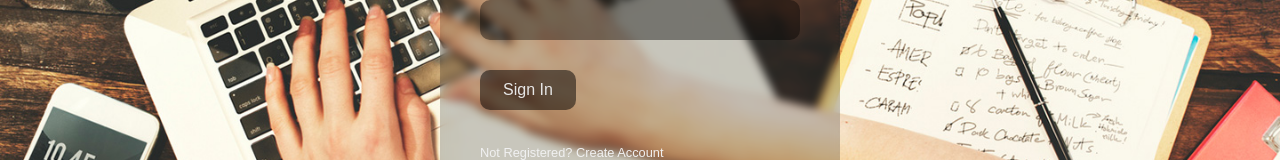
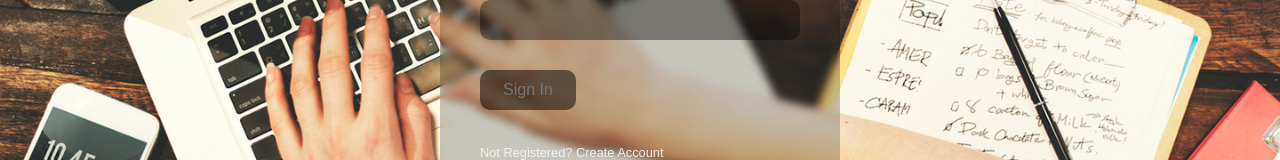
Before and after one commit to galvanitic/No-Pad, a React (Create React App) app in the folder front-end/: page /login in a window 1280 px wide. Shown: the part 391-551 px from the top of the page. Built offline with nearby package versions, Linux system fonts and the light colour scheme.

Commit message:
Provide new authentication pattern and some other minor tweaks

```diff
--- a/front-end/package.json
+++ b/front-end/package.json
@@ -11,7 +11,6 @@
     "@testing-library/jest-dom": "^4.2.4",
     "@testing-library/react": "^9.4.1",
     "@testing-library/user-event": "^7.2.1",
-    "bcrypt": "^4.0.1",
     "bcryptjs": "^2.4.3",
     "font-awesome": "^4.7.0",
     "jquery": "^3.4.1",
--- a/front-end/src/Router.js
+++ b/front-end/src/Router.js
@@ -1,83 +1,60 @@
-import React, { useState, useEffect } from 'react';
+import React, { useState, useCallback } from 'react';
 import { Switch, Route, Redirect } from "react-router";
 import LogIn from './components/LogIn';
 import Dashboard from './components/Dashboard';
 
-import data from './database/database.json';
-
-var bcrypt = require('bcryptjs');
-
-var AuthService_data = {
-  isAuthenticated: false,
-}
-
-const AuthService = (login_submitted, email, password) => {
-
-  if (login_submitted) {
-    const user_data = data[email];
-    console.log("User Password_Encrypted: " + user_data.password_encrypted);
-
-    // Load hash from database
-    bcrypt.compare(password, user_data.password_encrypted, function(err, res) {
-      console.log("Auth: " + res);
-      if (res) {
-        AuthService_data.isAuthenticated = true;
-      } else if (!res) {
-        AuthService_data.isAuthenticated = false;
-      }
-    });
-
-  } else {
-    // Tell user that login form is NOT SUBMITTED
-  }
-
-
-}
-
-const checkAuth = () => {
-  return true;
-}
-
-const ProtectedRoute = ({component: Component, ...rest}) => {
-  return(
-    <Route
-    {...rest}
-    render = {(props) => (checkAuth()
-      ? <Component {...props} />
-      : <Redirect to="/login" />
-    )}
-    />
-  )
-}
+import { getUserByEmail, isUserPasswordCorrect } from './database/db_utils'
 
 const Router = () => {
 
-  const [email, setEmail] = useState("");
-  const [password, setPassword] = useState("");
-  const [login_submitted, setLogin_submitted] = useState(false);
+  // user will be replaced by user object from db in the checkLogin function below
+  // Using the entire user object as a value for your components means you don't need to look up database info very often
+  const [user, setUser] = useState(null)
+  const [isAuthorized, setIsAuthorized] = useState(false)
+  const [isEmailWrong, setIsEmailWrong] = useState(false)
+  const [isPasswordWrong, setIsPasswordWrong] = useState(false)
 
-  // useEffect(() => {
-  //   AuthService(login_submitted, email, password);
-  //   console.log("login_submitted: " + login_submitted);
-  // },[login_submitted]);
+  // useCallback creates a function that you can use normally,
+  // but it is optimized for when you want to define a function inside a React component using state values/setters
+  // There is another example with more explanation in the Login component
+  const checkLogin = useCallback((email, password) => {
+    // If they are re-attempting login, just clear these login errors:
+    setIsEmailWrong(false)
+    setIsPasswordWrong(false)
 
-  if (login_submitted) {
-    AuthService(login_submitted, email, password);
-    console.log("login_submitted: " + login_submitted);
-  }
+    const existingUser = getUserByEmail(email)
+
+    // getUserByEmail returns undefined if no user was found
+    if(!existingUser){
+      setIsEmailWrong(true)
+      return
+    }
+
+    //this is where the bycrpt comparison happens
+    if(!isUserPasswordCorrect(existingUser, password)){
+      setIsPasswordWrong(true)
+      return
+    }
+
+    // function only gets to this point if user exists and password is correct
+    setIsAuthorized(true)
+    setUser(existingUser)
+  }, [setIsEmailWrong, setIsPasswordWrong, setIsAuthorized, setUser])
 
   return(
     <Switch>
       <Route path="/login">
         <LogIn
-        email={email}       setEmail={setEmail}
-        password={password} setPassword={setPassword}
-                            setLogin_submitted={setLogin_submitted}/>
+          checkLogin={checkLogin}
+          isAuthorized={isAuthorized}
+          isEmailWrong={isEmailWrong}
+          isPasswordWrong={isPasswordWrong}
+        />
       </Route>
-      <ProtectedRoute path="/dash">
-        <Dashboard email={email}/>
-      </ProtectedRoute>
-
+      {!isAuthorized && <Redirect to="/login"/>}
+      <Route path="/dash">
+        <Dashboard user={user}/>
+      </Route>
       <Redirect path="*" to="/login"/>
     </Switch>
   )
--- a/front-end/src/components/Dashboard.js
+++ b/front-end/src/components/Dashboard.js
@@ -5,16 +5,17 @@ import Overview from './Overview';
 // import '../manage';
 import '../style/style-dashboard.css';
 
-const Dashboard = ( { email } ) => {
+const Dashboard = ( { user } ) => {
 
+  // Removed <body> since there is already a body in the root HTML document
   return(
-    <body>
-      <SideNav className='sidenav' email={email}/>
+    <>
+      <SideNav className='sidenav' user={user}/>
       <div className='grid-container'>
-        <Overview className='Overview' email={email}/>
+        <Overview className='Overview' user={user}/>
         <Note className='Note' />
       </div>
-    </body>
+    </>
   )
 
 }
--- a/front-end/src/components/LogIn.js
+++ b/front-end/src/components/LogIn.js
@@ -1,10 +1,18 @@
-import React, { useState } from 'react';
+import React, { useState, useEffect, useCallback } from 'react';
 import { Redirect } from 'react-router-dom'
 import '../style/style-login.css'
 
-const LogIn = ({ email, setEmail, password, setPassword, setLogin_submitted }) => {
+const LogIn = ({
+  checkLogin,
+  isAuthorized,
+  isEmailWrong,
+  isPasswordWrong
+}) => {
 
-  const [hasSubmitted, setHasSubmitted] = useState(false);
+  // now that we have the checkLogin function, the email and password states can live here
+  const [email, setEmail] = useState("")
+  const [password, setPassword] = useState("")
+  const [isInputFilled, setIsInputFilled] = useState(false)
 
   const handleEmailChange = (e) => {
     const newEmail = e.target.value;
@@ -18,18 +26,32 @@ const LogIn = ({ email, setEmail, password, setPassword, setLogin_submitted }) =
     setPassword(newPassword);
   }
 
-  const handleButtonClick = (e) => {
+  // useCallback creates a special React function that keeps itself from being redefined inside the component more than needed
+  // It updates its interval values only if email, password, isInputFilled, or checkLogin change, its only "dependencies"
+  // It works like a normal function, just not one that has to be completely redefined everytime LogIn re-renders
+  const handleButtonClick = useCallback((e) => {
     e.preventDefault();
-    setHasSubmitted(true);
-    setLogin_submitted(true);
+    if(isInputFilled){
+      checkLogin(email, password)
+    }
+  }, [email, password, isInputFilled, checkLogin])
+
+  // useEffect looks like useCallback, but instead of a creating a function for you to call,
+  // it runs the function inside automatically any time one of its "dependencies" changes.
+  // The "dependencies" are [email, password, setIsInputFilled],
+  // so anytime the user changes the email or password, it evaluates whether either is empty
+  useEffect(() => {
+    if(email === "" || password === ""){
+      setIsInputFilled(false)
+    } else {
+      setIsInputFilled(true)
+    }
+  }, [email, password, setIsInputFilled])
+
+  // This prop will come in true if the checkLogin function calls setIsAuthroized(true) in Router
+  if(isAuthorized){
+    return <Redirect to="/dash"/>
   }
-
-  // Security Issue
-  // if (hasSubmitted) {
-    // Warning: Cannot update a component from inside the function body of a different component.
-    // setLogin_submitted(true);
-    // return <Redirect to='/dash'/>
-  // }
 
   return(
     <div id="login-container">
@@ -52,11 +74,20 @@ const LogIn = ({ email, setEmail, password, setPassword, setLogin_submitted }) =
         <form>
           <label htmlFor="mail">Email Address</label>
           <input type="email" id="mail" name="user_email" value={email} onChange={handleEmailChange}/>
+          {/* Pattern for only rendering some JSX whenever a condition is true: */}
+          {isEmailWrong && <div className="login-error-mess">Email not found</div>}
 
           <label htmlFor="password">Password</label>
           <input type="password" id="password" name="user_password" value={password} onChange={handlePasswordChange}/>
+          {isPasswordWrong && <div className="login-error-mess">Invalid password</div>}
 
-          <button type="submit" onClick={handleButtonClick}>Sign In</button>
+          <button
+            type="submit"
+            onClick={handleButtonClick}
+            className={!isInputFilled ? "disabled" : ""}
+          >
+            Sign In
+          </button>
         </form>
 
         <h5 id="createAccount-text">Not Registered? <span>Create Account</span></h5>
--- a/front-end/src/components/Overview.js
+++ b/front-end/src/components/Overview.js
@@ -3,12 +3,8 @@ import { FontAwesomeIcon } from '@fortawesome/react-fontawesome';
 
 import NoteObj from './NoteObj'
 
-import data from '../database/database.json';
+const Overview = ( { user } ) => {
 
-
-const Overview = ( { email } ) => {
-
-  const user_notes = data[email].notes;
   return(
     <div className="Overview">
 
@@ -18,8 +14,8 @@ const Overview = ( { email } ) => {
       </div>
 
 
-      {user_notes.map(({ title, content, lastModified }) => {
-        return <NoteObj title={title} content={content} lastModified={lastModified} />
+      {user.notes.map(({ title, content, lastModified }, index) => {
+        return <NoteObj key={`note-object-${index}`} title={title} content={content} lastModified={lastModified} />
       })}
 
 
--- a/front-end/src/components/SideNav.js
+++ b/front-end/src/components/SideNav.js
@@ -2,19 +2,15 @@ import React from 'react';
 import { FontAwesomeIcon } from '@fortawesome/react-fontawesome';
 import portrait from '../img/portrait.jpg'
 
-import data from '../database/database.json';
-
-const SideNav = ( { email } ) => {
-
-  const user_data = data[email];
+const SideNav = ( { user } ) => {
 
   return(
     <aside className="sidenav">
       <div className="user">
         <img src={portrait} alt="Portrait of me" />
         <div className="user-text">
-          <span id="name">{user_data.name}</span>
-          <span id="email">{email}</span>
+          <span id="name">{user.name}</span>
+          <span id="email">{user.email}</span>
         </div>
       </div>
 
--- a/front-end/src/database/database.json
+++ b/front-end/src/database/database.json
@@ -1,6 +1,9 @@
 {
-  "diego@gmail.com": {
+  "users": [
+    {
+      "id": 0,
       "name": "Diego Perez",
+      "email": "diego@gmail.com",
       "password_encrypted": "$2a$10$OEeE7hXRPuj.1sl2Y7AsJedAyGJjDBjkX8B8evrZCUffB547EnQdi",
 
       "notes": [
@@ -41,7 +44,6 @@
 
         }
       ]
-
     }
-
+  ]
 }
--- /dev/null
+++ b/front-end/src/database/db_utils.js
@@ -0,0 +1,13 @@
+
+import db from './database.json'
+
+import bcrypt from 'bcryptjs'
+
+// users is an array of user objects.  Array.find can use a callback to find an existing item
+export const getUserByEmail = (email) => {
+  return db.users.find((user) => user.email === email)
+}
+
+export const isUserPasswordCorrect = (user, password) => {
+  return bcrypt.compareSync(password, user.password_encrypted)
+}
--- a/front-end/src/style/style-login.css
+++ b/front-end/src/style/style-login.css
@@ -215,6 +215,17 @@ button {
 
   transition: all 0.25s;
   box-sizing: border-box;
+  cursor: pointer;
+}
+
+button:not(.disabled):hover{
+  background-color: rgb(230, 230, 230);
+  color: rgba(0, 0, 0, 0.5);
+}
+
+button.disabled {
+  color: rgb(117, 117, 117);
+  cursor: default;
 }
 
 /****************************************
@@ -237,3 +248,23 @@ button {
     background-color: rgba(0, 0, 0, 0.212);
   }
 }
+
+@keyframes fadeIn {
+  from {
+    opacity: 0;
+  } to {
+    opacity: 1;
+  }
+}
+
+.login-error-mess {
+  color: rgb(228, 13, 49);
+  margin: 5px 0 0 5px;
+  width: 45%;
+  padding: 2px 0;
+  border-radius: 10px;
+  background: rgba(255,255,255,0.6);
+  text-align: center;
+  user-select: none;
+  animation: fadeIn 0.25s ease;
+}
```
Also changed, not shown: 1 other file (tests, documents, lock files or other folders). Lines whose indentation alone changed are shown as unchanged.
